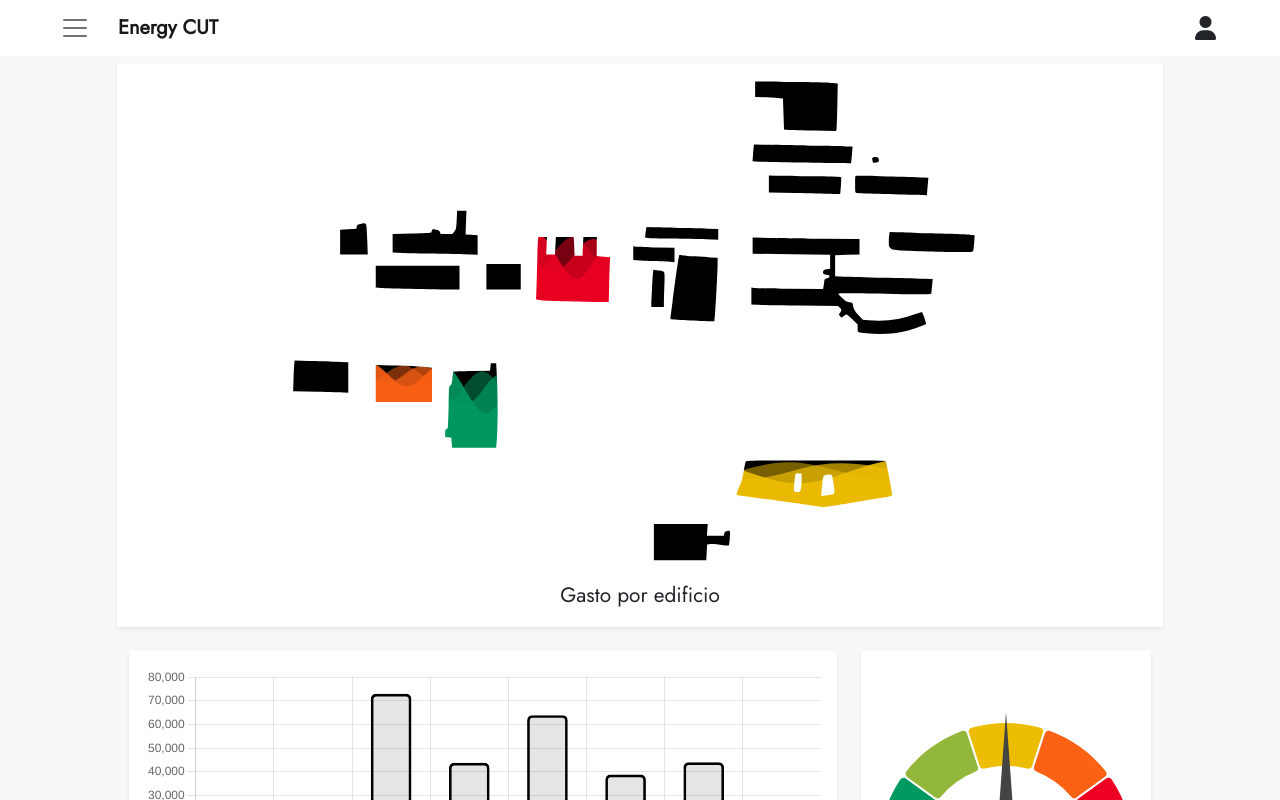
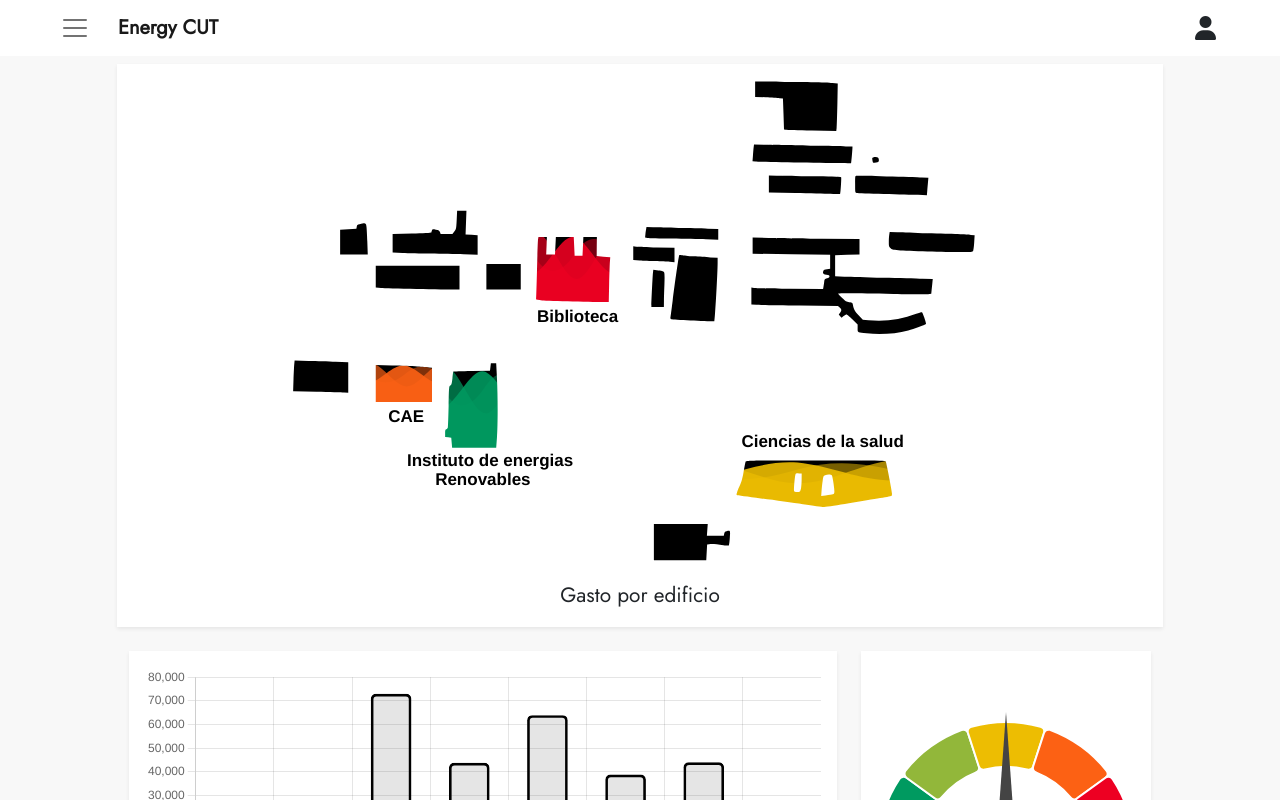
Before and after one commit to Alejandro-DeLaO/EnergyDashboard, a React (Create React App) app: page /indicador/plantel2 in a window 1280 px wide. Shown: the top 800 px of the page. Built offline with nearby package versions, Linux system fonts and the light colour scheme.

Commit message:
added map functionalities

```diff
--- a/src/pages/EnergyIndicator/EnergyIndicatorV3.jsx
+++ b/src/pages/EnergyIndicator/EnergyIndicatorV3.jsx
@@ -113,6 +113,7 @@ export default function EnergyIndicatorV3() {
               }}
         />
     ) : null;
+    console.log(lastMonthGraph)
 
     const lastWeek = energyConsumptionsOfTheWeek[0] ? (
         <Line
@@ -158,9 +159,6 @@ export default function EnergyIndicatorV3() {
               }}
         />
     ) : null;
-
-
-
 
     const lastDay = energyConsumptionsOfTheDay[0] ? (
         <Line
--- a/src/pages/EnergyIndicator/components/CutSvg.jsx
+++ b/src/pages/EnergyIndicator/components/CutSvg.jsx
@@ -1,35 +1,49 @@
 import React from "react";
 import "./cut-svg.styles.css"
+import { Link } from "react-router-dom";
+import { scroll } from "../../../utils/scroll";
 
 export default function CutSvg(){
+    const handleClick = () => scroll();
     return (
         <section>
             <svg xmlns="http://www.w3.org/2000/svg" viewBox="0 0 1227.000000 800.000000" id="map-svg" style={{backgroundColor:"black", maxHeight: "500px"}}>
             <g id ="waves">
+                <Link to='/indicador/plantel2' onClick={handleClick}>
                     <g id ="medicina">
+                        <rect path transform="translate(700,600) scale(0.25,0.2)" width="1330" height="500" fill="transparent"/>
                         <path transform="translate(700,600) scale(0.25,0.2)" fillOpacity='0.5'/>
                         <path transform="translate(700,600) scale(0.25,0.2)" fillOpacity='0.7'/>
                         <path transform="translate(700,600) scale(0.25,0.2)" fillOpacity='0.9'/>
                     </g>
+                </Link >
 
+                <Link to='/indicador/instituto-energias-renovables' onClick={handleClick}>
                     <g id="energia">
+                        <rect transform="translate(300,430) scale(0.1,0.4)" width="1330" height="500" fill="transparent"/>
                         <path transform="translate(300,430) scale(0.1,0.4)" fillOpacity='0.5'/>
                         <path transform="translate(300,430) scale(0.1,0.4)" fillOpacity='0.7'/>
                         <path transform="translate(300,430) scale(0.1,0.4)" fillOpacity='0.9'/>
                     </g>
+                </Link>
 
+                <Link to='/indicador/biblioteca' onClick={handleClick}>
                     <g id="biblioteca">
+                        <rect transform="translate(445,215) scale(0.1,0.4)" width="1330" height="500" fill="transparent"/>
                         <path transform="translate(445,215) scale(0.1,0.4)" fillOpacity='0.5'/>
                         <path transform="translate(445,215) scale(0.1,0.4)" fillOpacity='0.7'/>
                         <path transform="translate(445,215) scale(0.1,0.4)" fillOpacity='0.9'/>
                     </g>
+                </Link>
 
+                <Link to='/indicador/centro-atencion-estudiantes' onClick={handleClick}>
                     <g id="atencion">
+                        <rect transform="translate(180,445) scale(0.09,0.2)" width="1330" height="500" fill="transparent"/>
                         <path transform="translate(180,445) scale(0.09,0.2)" fillOpacity='0.5'/>
                         <path transform="translate(180,445) scale(0.09,0.2)" fillOpacity='0.7'/>
                         <path transform="translate(180,445) scale(0.09,0.2)" fillOpacity='0.9'/>
                     </g>
-
+                </Link>
             </g>
 
 
@@ -100,6 +114,14 @@ export default function CutSvg(){
             -83 69 7 c128 12 139 16 142 54 4 39 -26 238 -39 264 -11 19 -66 22 -110 6z"/>
             </g>
 
+            <g id="nombres">
+                <text x="448" y="400" style={{fontSize: "1.7rem", fontFamily:"Helvetica Neue", fontWeight: "bold"}}>Biblioteca</text>
+                <text x="210" y="560" style={{fontSize: "1.7rem", fontFamily:"Helvetica Neue", fontWeight: "bold"}}>CAE</text>
+                <text x="240" y="630" style={{fontSize: "1.7rem", fontFamily:"Helvetica Neue", fontWeight: "bold"}}>Instituto de energias</text>
+                <text x="285" y="660" style={{fontSize: "1.7rem", fontFamily:"Helvetica Neue", fontWeight: "bold"}}>Renovables</text>
+                <text x="775" y="600" style={{fontSize: "1.7rem", fontFamily:"Helvetica Neue", fontWeight: "bold"}}>Ciencias de la salud</text>
+            </g>
+
             </svg>
         </section>
 
--- a/src/pages/EnergyIndicator/components/cut-svg.styles.css
+++ b/src/pages/EnergyIndicator/components/cut-svg.styles.css
@@ -6,8 +6,20 @@
     --rojo: #ed0022;
   }
 
-  svg {
-    cursor: pointer;
+  #waves:hover > :not(:hover){
+     opacity: .6;
+     transition: .5s;
+     transform: scale(0.95);
+    transform: translateY(23px);
+  }
+  #waves g:hover > path{
+    animation-duration: 1.3s;
+  }
+  #waves g:hover > path:nth-child(2){
+    animation-duration: 1.1s;
+  }
+  #waves g:hover > path:nth-child(3){
+    animation-duration: 1s;
   }
 
   #biblioteca {
```
Lines whose indentation alone changed are shown as unchanged.
